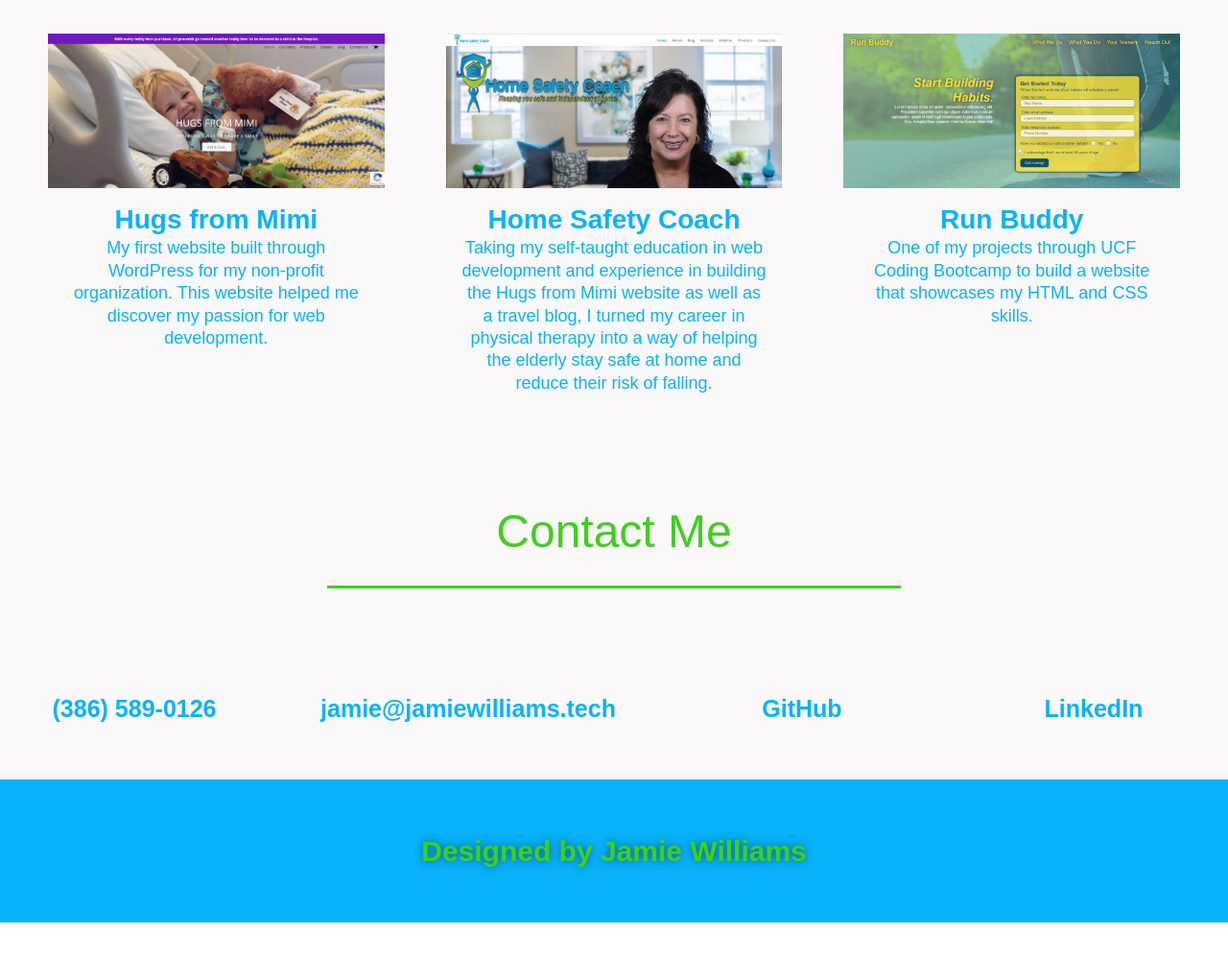
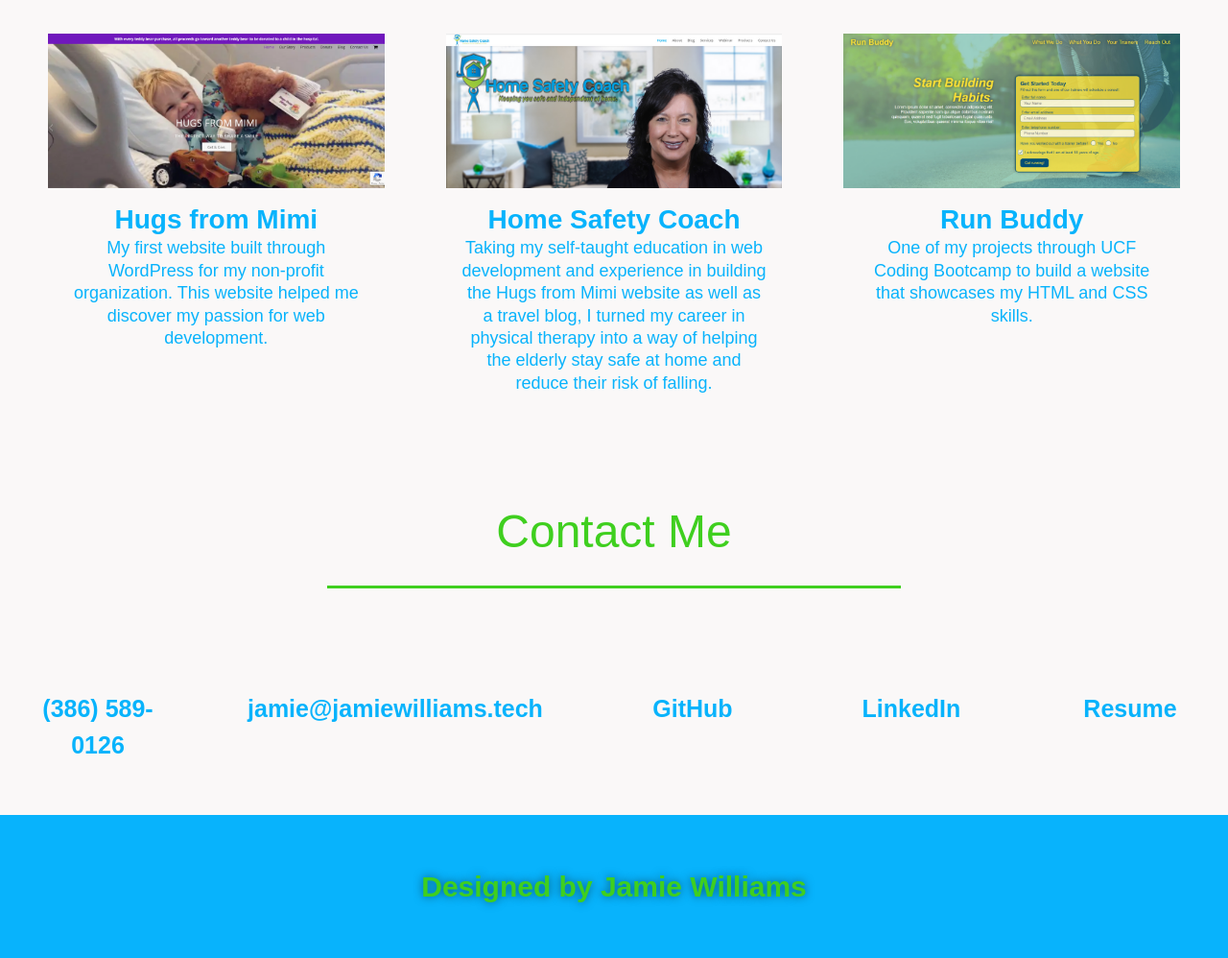
Before and after one commit to jamwil1226/Challenge-2, a plain HTML site: page index.html in a window 1280 px wide. Shown: the part 2406-3404 px from the top of the page at 96% size. Before the commit the page ends 3367 px from the top, so only its background shows below. Drawn offline with nearby package versions, Linux system fonts and the light colour scheme.

Commit message:
add resume to portfolio

```diff
--- a/index.html
+++ b/index.html
@@ -260,6 +260,13 @@
                 </h3>
             </section>
         </div>
+
+        <div class="column">
+            <section class="contact-info">
+                <h3><a href="./assets/Jamie Williams Resume -revised.pdf">Resume</a>
+                </h3>
+            </section>
+        </div>
     </div>
     <!-- end Contact Me -->
 
```
Also changed, not shown: 1 other file.
